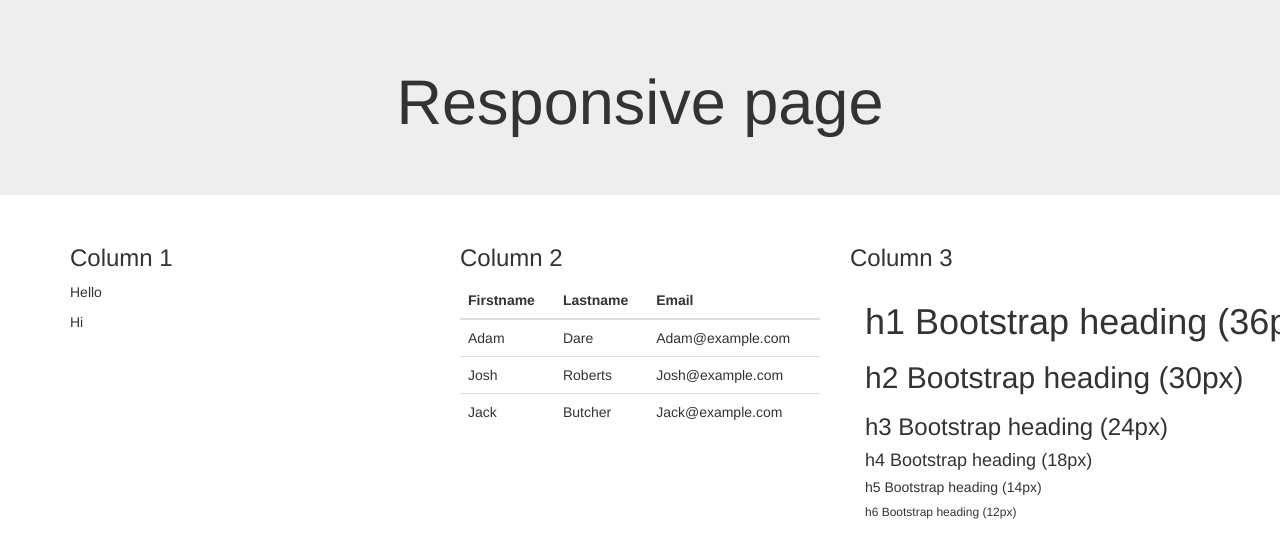
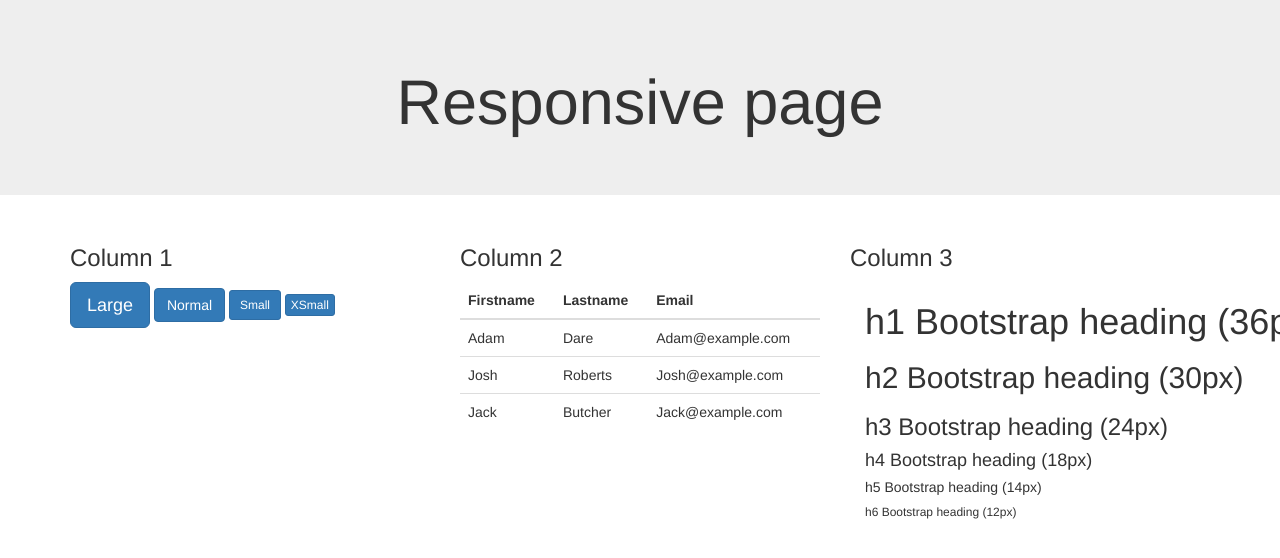
Before and after one commit to joshroberts373/WEBDEV2, a plain HTML site: page boostrap.html in a window 1280 px wide. Shown: the top 558 px of the page. Drawn offline with nearby package versions, Linux system fonts and the light colour scheme.

Commit message:
first commit

```diff
--- a/boostrap.html
+++ b/boostrap.html
@@ -18,8 +18,10 @@
   <div class="row">
     <div class="col-sm-4">
       <h3>Column 1</h3>
-      <p> Hello </p>
-      <p> Hi </p>
+      <button type="button" class="btn btn-primary btn-lg">Large</button>
+      <button type="button" class="btn btn-primary">Normal</button>
+      <button type="button" class="btn btn-primary btn-sm">Small</button>
+      <button type="button" class="btn btn-primary btn-xs">XSmall</button>
     </div>
     <div class="col-sm-4">
       <h3>Column 2</h3>
```
